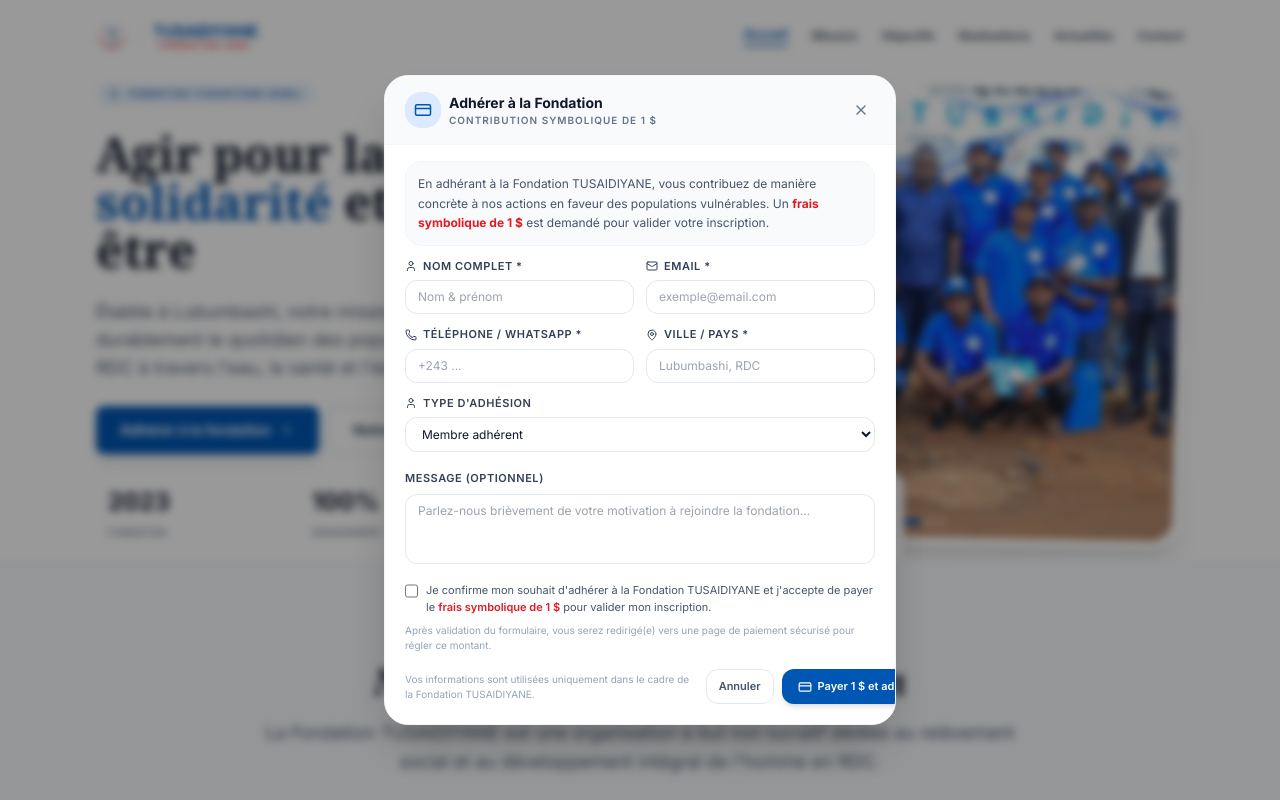
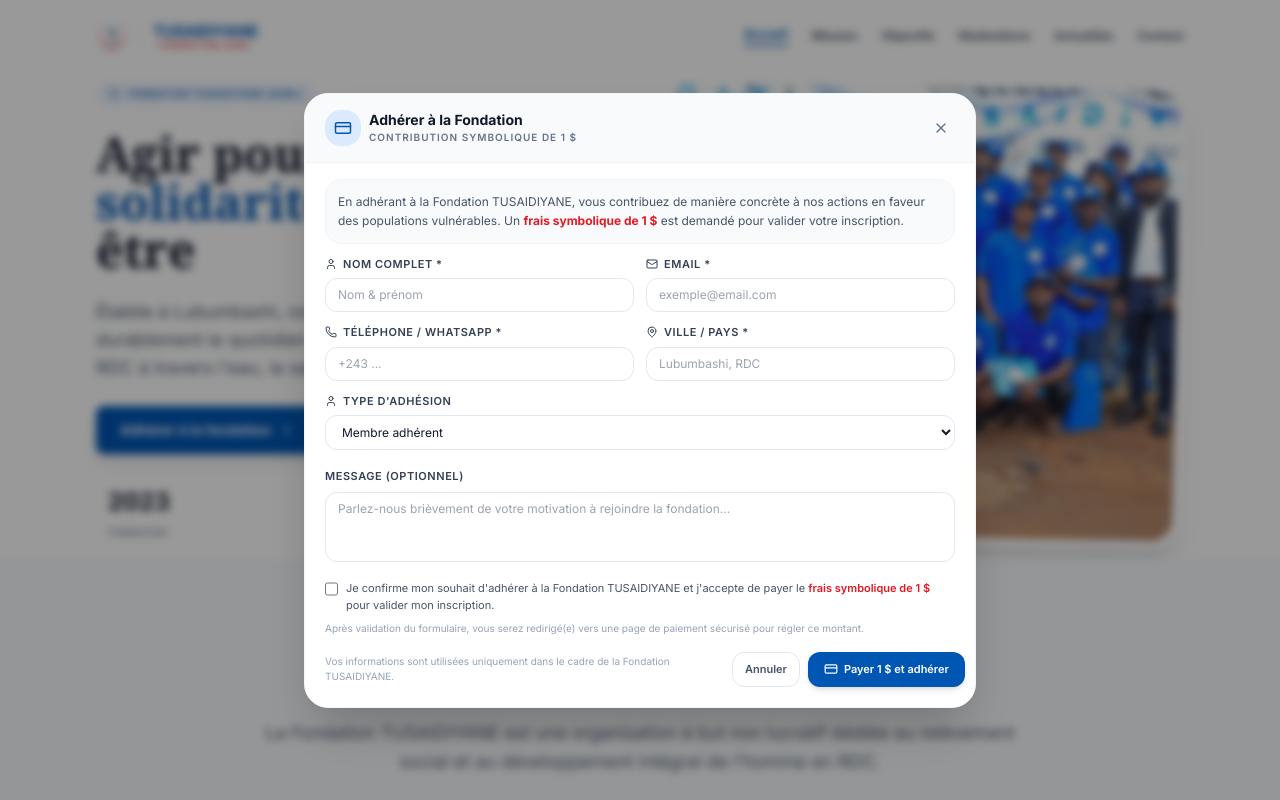
Before and after one commit to Abrahambaraka/FTasbl, a React (Vite) app: page / in a window 1280 px wide. Both pictures are taken after a click on the button "Adhérer à la fondation". Shown: the top 800 px of the page. Built offline with nearby package versions, Linux system fonts and the light colour scheme.

Commit message:
Update formulaire adhésion

```diff
--- a/components/MembershipModal.tsx
+++ b/components/MembershipModal.tsx
@@ -122,8 +122,8 @@
   };
 
   return (
-    <div className="fixed inset-0 z-[60] flex items-center justify-center bg-black/40 backdrop-blur-sm px-4">
-      <div className="bg-white rounded-3xl shadow-2xl max-w-lg w-full overflow-hidden border border-slate-100 animate-in fade-in slide-in-from-bottom duration-300">
+    <div className="fixed inset-0 z-[60] flex items-center justify-center bg-black/40 backdrop-blur-sm px-3 sm:px-4">
+      <div className="bg-white rounded-3xl shadow-2xl w-full max-w-md sm:max-w-lg lg:max-w-2xl overflow-hidden border border-slate-100 animate-in fade-in slide-in-from-bottom duration-300">
         <div className="flex items-center justify-between px-5 py-4 border-b border-slate-100 bg-slate-50">
           <div className="flex items-center gap-2">
             <div className="w-9 h-9 rounded-2xl bg-blue-100 text-[#0056b3] flex items-center justify-center">
```
